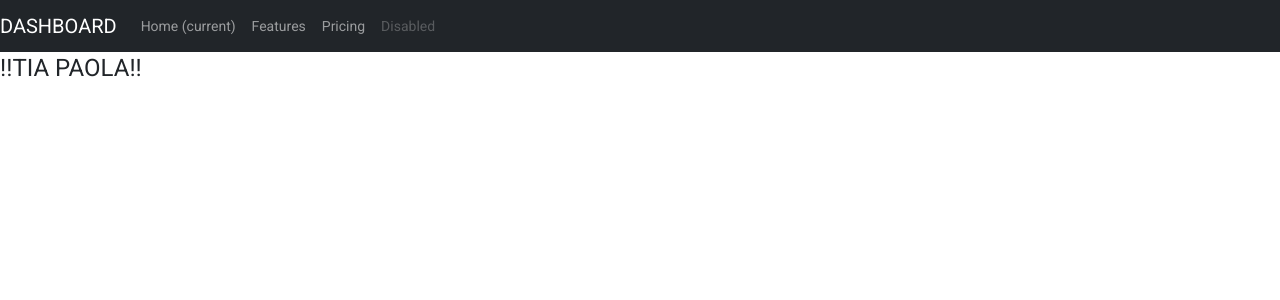
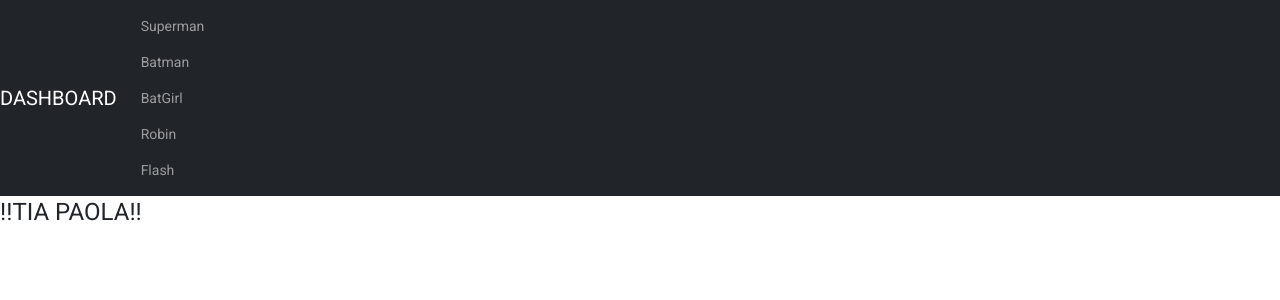
Before and after one commit to CarlosH200/LoginAngular, an Angular app: page /dashboard in a window 1280 px wide. Shown: the top 300 px of the page. Built offline with nearby package versions, Linux system fonts and the light colour scheme.

Commit message:
Menus dashboard con ngfor

```diff
--- a/src/app/dashboar/dashboar.component.html
+++ b/src/app/dashboar/dashboar.component.html
@@ -5,17 +5,8 @@
   </button>
   <div class="collapse navbar-collapse" id="DASHBOARD">
     <ul class="navbar-nav">
-      <li class="nav-item active">
-        <a class="nav-link" href="#">Home <span class="sr-only">(current)</span></a>
-      </li>
       <li class="nav-item">
-        <a class="nav-link" href="#">Features</a>
-      </li>
-      <li class="nav-item">
-        <a class="nav-link" href="#">Pricing</a>
-      </li>
-      <li class="nav-item">
-        <a class="nav-link disabled" href="#">Disabled</a>
+        <a class="nav-link" href="#" *ngFor="let Menudash of menu">{{Menudash.name}}</a>
       </li>
     </ul>
   </div>
--- a/src/app/dashboar/dashboar.component.ts
+++ b/src/app/dashboar/dashboar.component.ts
@@ -6,12 +6,25 @@ import { Component, OnInit } from '@angular/core';
   styleUrls: ['./dashboar.component.css']
 })
 export class DashboarComponent implements OnInit {
+Modulos: any = [];
+
 
   constructor() { }
 
   ngOnInit(): void {
+    console.log(MENU);
+
   }
+ menu = MENU;
 
 
 
 }
+
+const MENU = [
+  {id: 1, name:'Superman'},
+  {id: 2, name:'Batman'},
+  {id: 5, name:'BatGirl'},
+  {id: 3, name:'Robin'},
+  {id: 4, name:'Flash'}
+];
```
